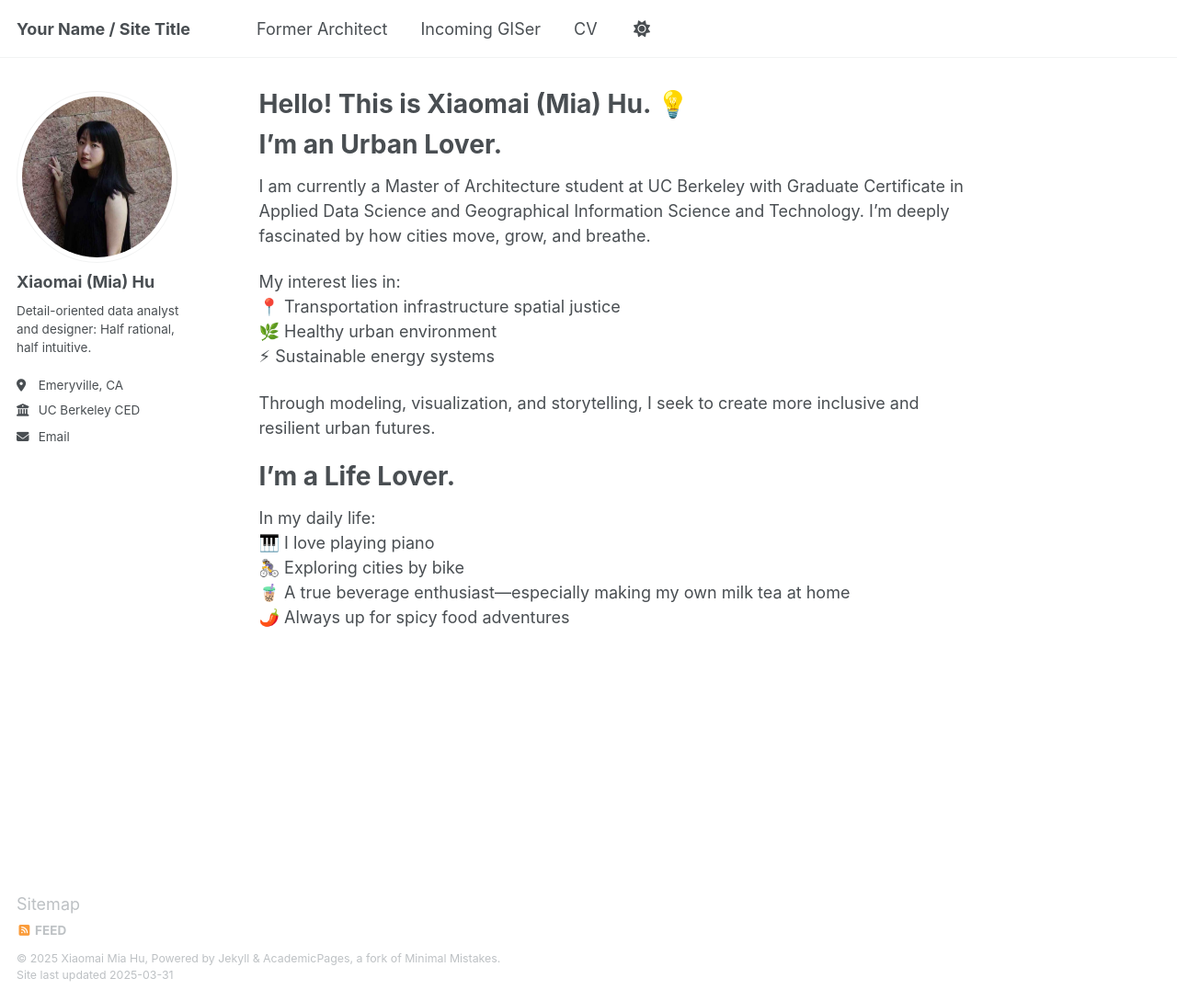
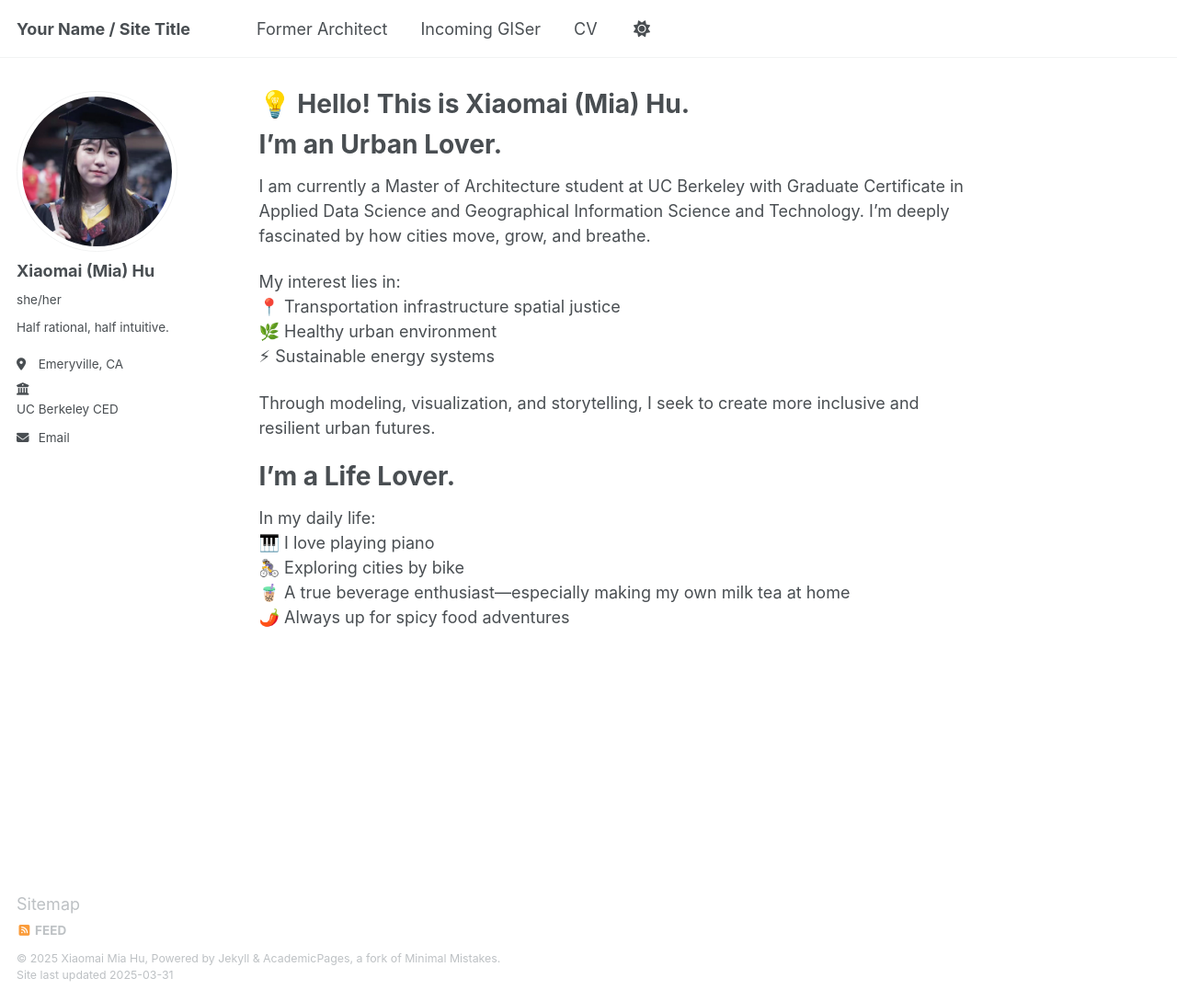
Before and after one commit to XiaomaiHu/mia_portfolio, a Jekyll site: the page built from _pages/about.md, in a window 1280 px wide and 1089 px high. Shown: the whole window at 92% size. Built offline with Jekyll 4.4.1, drawn with Linux system fonts in a browser that asks for light colours; emoji names are drawn with the system emoji font.

Commit message:
changed profile

```diff
--- a/_config.yml
+++ b/_config.yml
@@ -22,13 +22,12 @@ repository               : "academicpages/academicpages.github.io"
 #               Additional customization can be done by editing /_includes/author-profile.html
 author:
   # Biographic information
-  avatar           : "xiaomai_profile.jpg"
+  avatar           : "profile_pic.jpg"
   name             : "Xiaomai (Mia) Hu"
-  pronouns         : # example: "she/her"
-  bio              : "Detail-oriented data analyst and designer:\nHalf rational, half intuitive."
+  pronouns         : "she/her"
+  bio              : "Half rational, half intuitive."
   location         : "Emeryville, CA"
-  employer         : "UC Berkeley CED"
-  employer_url     : "https://ced.berkeley.edu"
+  employer         : "<a href='https://ced.berkeley.edu' target='_blank'>UC Berkeley CED</a>"
   linkedin         : "https://www.linkedin.com/in/miaxiaomaihu/"
   email            : "xiaomai_hu@berkeley.edu"
 
--- a/_pages/about.md
+++ b/_pages/about.md
@@ -1,6 +1,6 @@
 ---
 permalink: /
-title: "Hello! This is Xiaomai (Mia) Hu. :bulb:"
+title: ":bulb: Hello! This is Xiaomai (Mia) Hu."
 author_profile: true
 redirect_from:
   - /about/
```
Also changed, not shown: images/profile_pic.jpg (added).
